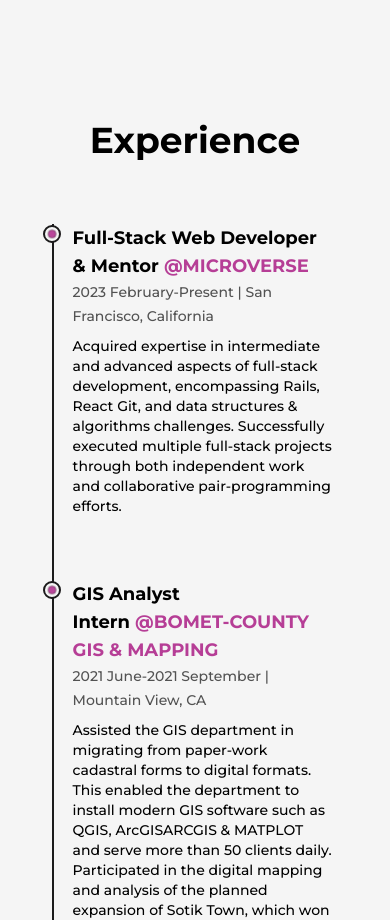
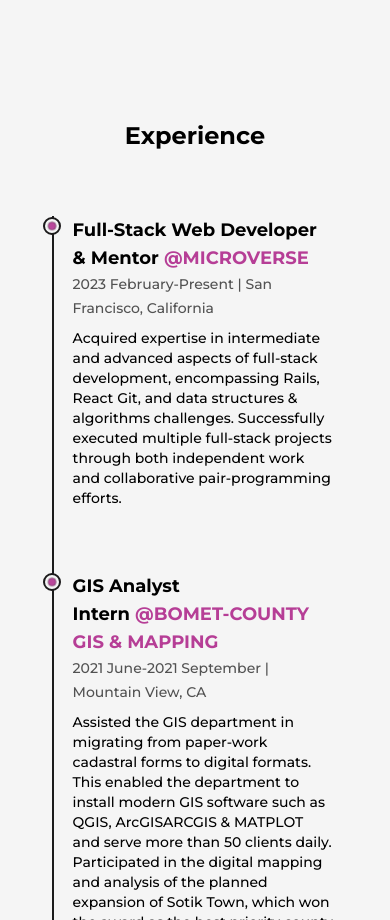
Before and after one commit to QuantaGeek/nextjs-creative, a Next.js app: page /about in a window 390 px wide. Shown: the part 2120-3040 px from the top of the page. Built offline with nearby package versions, Linux system fonts and the light colour scheme.

Commit message:
Make the page more responsive.

```diff
--- a/src/components/Experience.js
+++ b/src/components/Experience.js
@@ -19,7 +19,7 @@
                 <span className='capitalize font-medium text-medium pb-4 text-dark/75 dark:text-light/75 xs:text-sm'>
                     {time} | {address}
                 </span>
-                <p className='font-medium w-full mt-2 md:text-sm'>
+                <p className='font-medium w-full mt-2 xs:text-sm'>
                     {work}
                 </p>
             </motion.div>
@@ -39,7 +39,7 @@
 
   return (
     <div className='my-64'>
-        <h2 className='font-bold text-8xl mb-32 w-full text-center md:text-6xl xs:text-4xl md:mb-16'>Experience</h2>
+        <h2 className='font-bold text-8xl mb-32 w-full text-center md:text-6xl xs:text-2xl md:mb-16'>Experience</h2>
         <div ref= {containerRef} className='w-[75%] lg:w-[90%] md:w-full mx-auto relative'>
 
 
```
